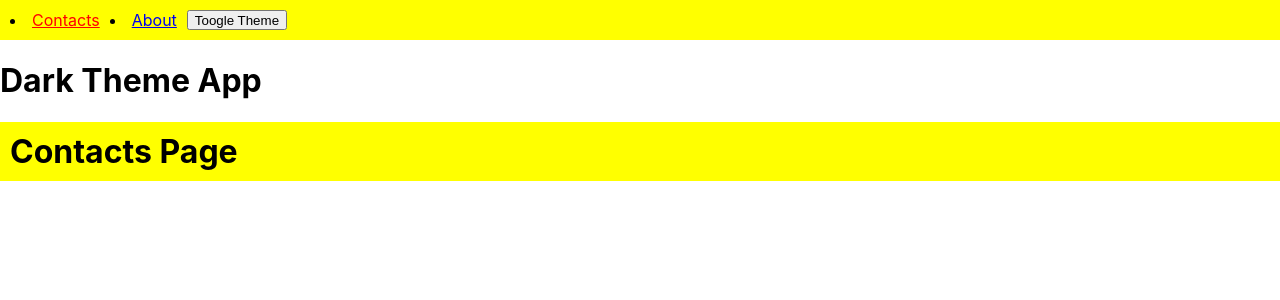
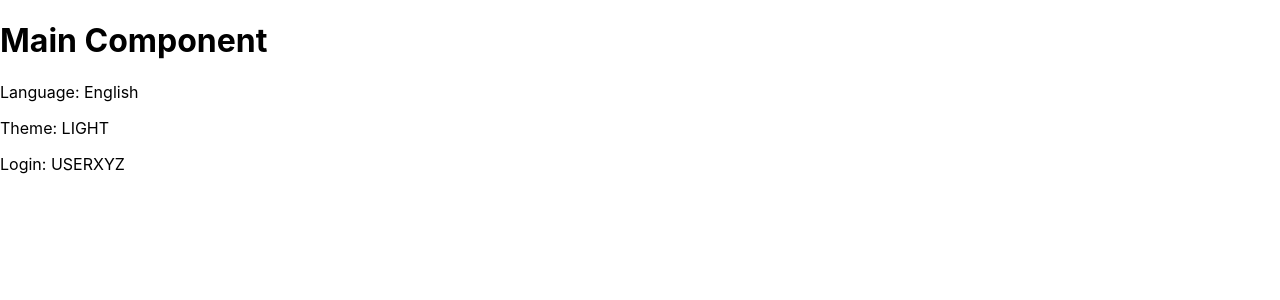
Before and after one commit to Hemant2122/newton-react-project, a React (Create React App) app: page / in a window 1280 px wide. Shown: the top 300 px of the page. Built offline with nearby package versions, Linux system fonts and the light colour scheme.

Commit message:
Context Hell

```diff
--- /dev/null
+++ b/src/16. ContextHell/Components/MainComponent.js
@@ -0,0 +1,22 @@
+import { useContext } from "react";
+import LanguageContext from "../context/LanguageContext";
+import ThemeContext from "../context/ThemeContext";
+import LoginContext from "../context/LoginContext";
+
+function MainComponent(){
+
+    const { language } = useContext(LanguageContext);
+    const { theme } = useContext(ThemeContext);
+    const { login } = useContext(LoginContext);
+
+    return (
+        <>
+            <h1>Main Component</h1>
+            <p>Language: {language}</p>
+            <p>Theme: {theme}</p>
+            <p>Login: {login}</p>
+        </>
+    )
+}
+
+export default MainComponent;
--- /dev/null
+++ b/src/16. ContextHell/ContextHellApp.js
@@ -0,0 +1,28 @@
+
+import MainComponent from "./Components/MainComponent";
+import LanguageProvider from "./Provider/LanguageProvider";
+import LoginProvider from "./Provider/LoginProvider";
+import ThemeProvider from "./Provider/ThemeProvider";
+
+
+
+function ContextHellApp(){
+
+    return(
+        <LoginProvider>
+            <ThemeProvider>
+                <LanguageProvider>
+                    <MainComponent />
+                </LanguageProvider>
+            </ThemeProvider>
+        </LoginProvider>
+    )
+}
+
+export default ContextHellApp;
+
+
+// DRWBACK
+// 1. FLUX -> REDUX -> Flux -> is rate of change, if this is high then CONTEXT API can't handle it,
+// REDUX  is a great tool to handle all these things.
+// 2. Context HElL
--- /dev/null
+++ b/src/16. ContextHell/Provider/LanguageProvider.js
@@ -0,0 +1,19 @@
+import { useState } from "react";
+import LanguageContext from "../context/LanguageContext";
+
+
+function LanguageProvider(props){
+
+    const [language, setLanguage] = useState("English");
+    const { children } = props;
+
+    return (
+        <>
+            <LanguageContext.Provider value={{language}} >
+                {children}
+            </LanguageContext.Provider>
+        </>
+    )
+}
+
+export default LanguageProvider;
--- /dev/null
+++ b/src/16. ContextHell/Provider/LoginProvider.js
@@ -0,0 +1,16 @@
+import { useState } from "react";
+import LoginContext from "../context/LoginContext";
+
+function LoginProvider(props){
+
+    const { children } = props;
+    const [login, setLogin] = useState("USERXYZ");
+
+    return (
+        <LoginContext.Provider value={{login}} >
+            {children}
+        </LoginContext.Provider>
+    )
+}
+
+export default LoginProvider;
--- /dev/null
+++ b/src/16. ContextHell/Provider/ThemeProvider.js
@@ -0,0 +1,17 @@
+import { useState } from "react";
+import ThemeContext from "../context/ThemeContext";
+
+
+function ThemeProvider(props){
+
+    const { children } = props;
+    const [theme, setTheme] = useState("LIGHT");
+
+    return (
+        <ThemeContext.Provider value={{theme}} >
+            {children}
+        </ThemeContext.Provider>
+    )
+}
+
+export default ThemeProvider;
--- /dev/null
+++ b/src/16. ContextHell/context/LanguageContext.js
@@ -0,0 +1,7 @@
+
+import React from "react";
+
+
+const LanguageContext = React.createContext();
+
+export default LanguageContext;
--- /dev/null
+++ b/src/16. ContextHell/context/LoginContext.js
@@ -0,0 +1,8 @@
+
+
+import React from "react";
+
+
+const LoginContext = React.createContext();
+
+export default LoginContext;
--- /dev/null
+++ b/src/16. ContextHell/context/ThemeContext.js
@@ -0,0 +1,8 @@
+
+
+import React from "react";
+
+
+const ThemeContext = React.createContext();
+
+export default ThemeContext;
--- a/src/index.js
+++ b/src/index.js
@@ -11,6 +11,7 @@ import App from './Assignments/Authentication_using_react_router/component/App';
 import ReactAppContextProblemApi from './14. ContextApi/1. ProblemStatement/components/ReactAppContextProblemApi';
 import ReactAppContextSolutionApi from './14. ContextApi/2. SolutionUsingContextAPI/components/ReactAppContextSolutionApi';
 import DarkThemeApp from './15. DarkThemeAPP/DarkThemeApp';
+import ContextHellApp from './16. ContextHell/ContextHellApp';
 
 
 
@@ -30,9 +31,11 @@ root.render(
     {/* <ReactAppContextProblemApi /> */}
     {/* <ReactAppContextSolutionApi /> */}
 
-    <BrowserRouter>
+    {/* <BrowserRouter>
       <DarkThemeApp />
-    </BrowserRouter>
+    </BrowserRouter> */}
+
+    <ContextHellApp />
 
     {/*------------------- ROUTER APP ---------------- */}
     {/* <BrowserRouter>
```
